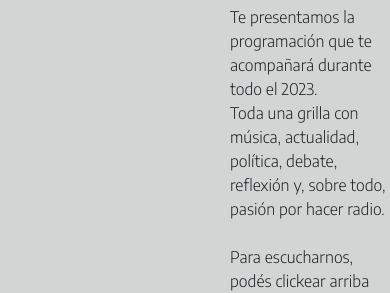
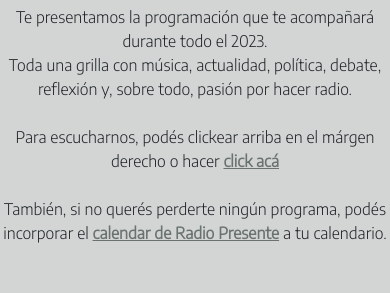
Before and after one commit to mnparolari/radiopresente, a website: page pages/programacion.html in a window 390 px wide. Shown: the part 488-781 px from the top of the page. Drawn offline with nearby package versions, Linux system fonts and the light colour scheme.

Commit message:
quinto-commit/PreEntrega3-Parolari

```diff
--- a/scss/base/_mediaquery.scss
+++ b/scss/base/_mediaquery.scss
@@ -358,7 +358,7 @@
         text-align: center;
     }
 
-    main .programacion .programacionText {
+    main .programacion #programacionText {
         padding-left: 0px;
         text-align: center;
     }
```
Also changed, not shown: css/estilos.css.
